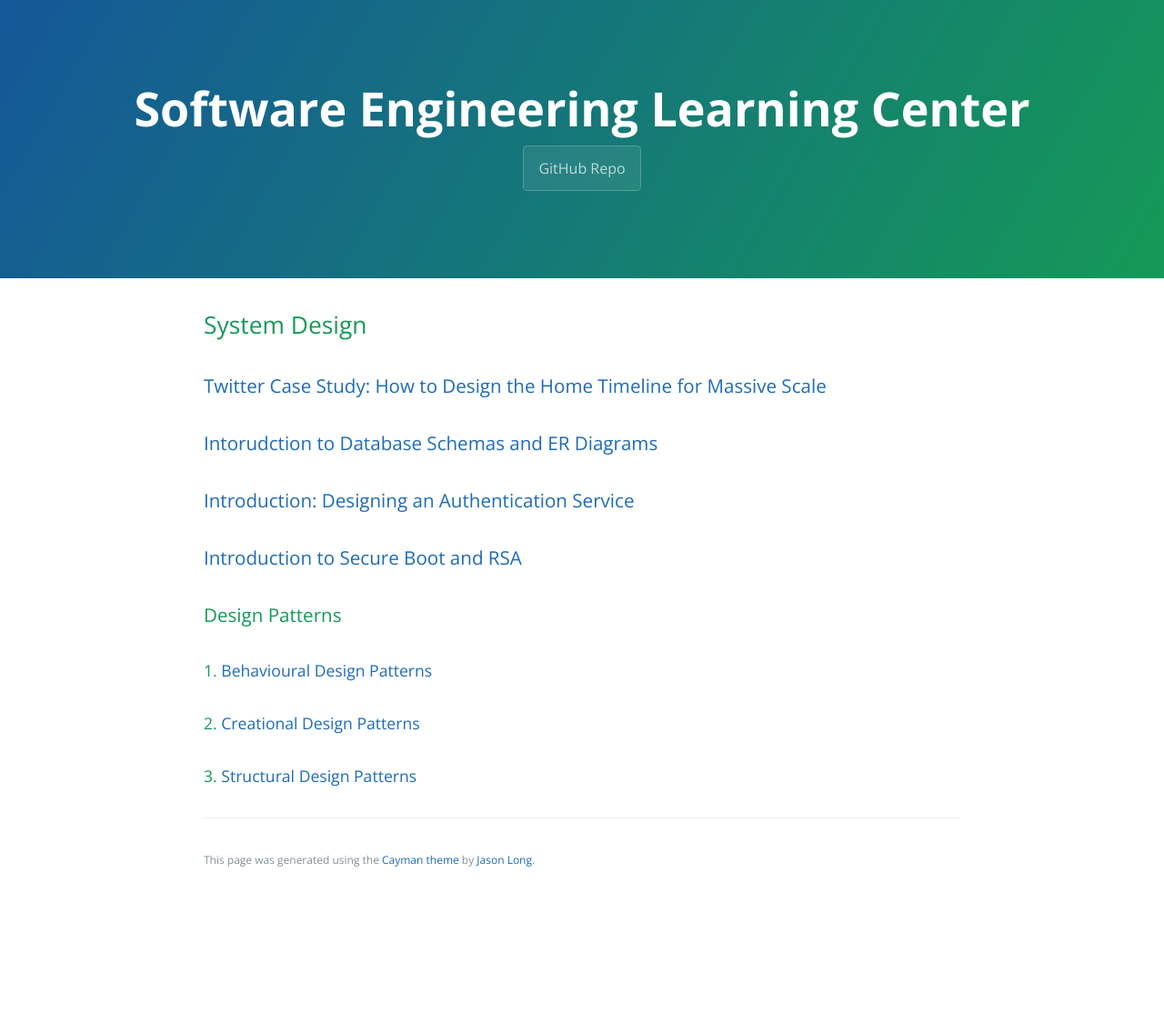
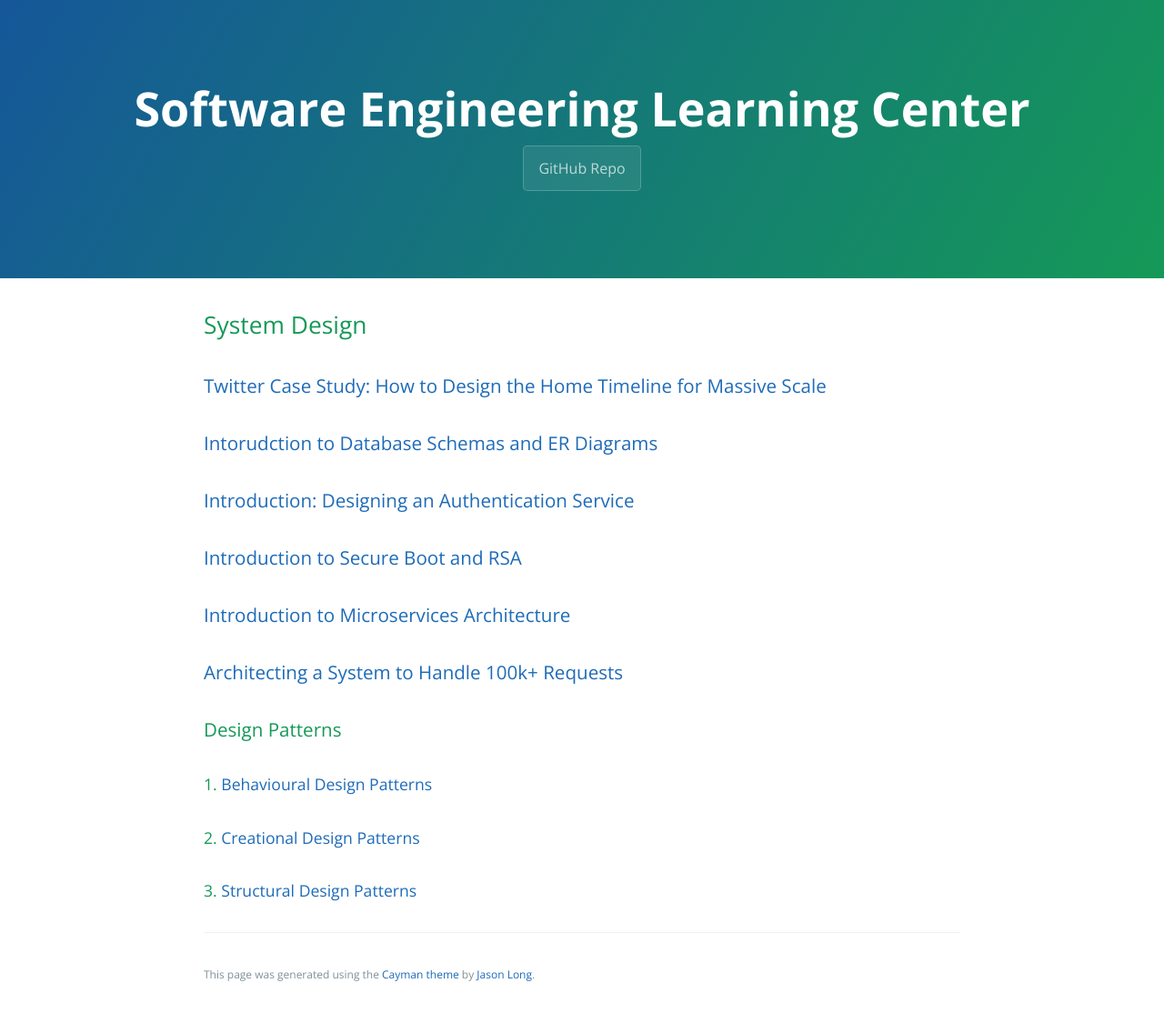
Before and after one commit to learning-software-engineering/learning-software-engineering.github.io, a Jekyll site: the page built from Topics/System_Design.md, in a window 1280 px wide. Shown: the whole page at 91% size. Built offline with Jekyll 4.4.1, drawn with Linux system fonts in a browser that asks for light colours; our own code applies the rules of GitHub Pages for plain Markdown files; before the commit the page ends 988 px from its top, so only the background shows below that.

Commit message:
Update System_Design.md
Fixed the System_Design.md file in Topics by  resolving conflicts

```diff
--- a/Topics/System_Design.md
+++ b/Topics/System_Design.md
@@ -8,6 +8,10 @@
 
 ### [Introduction to Secure Boot and RSA](./System_Design/Security/Secure_Boot_RSA.md)
 
+### [Introduction to Microservices Architecture](./System_Design/Intro_To_Microservices/Intro_To_Microservices.md)
+
+### [Architecting a System to Handle 100k+ Requests](./System_Design/Handling_100K_Requests.md)
+
 ### Design Patterns
 
 ####  1. [Behavioural Design Patterns](./System_Design/behavioral_design_patterns.md)
```
